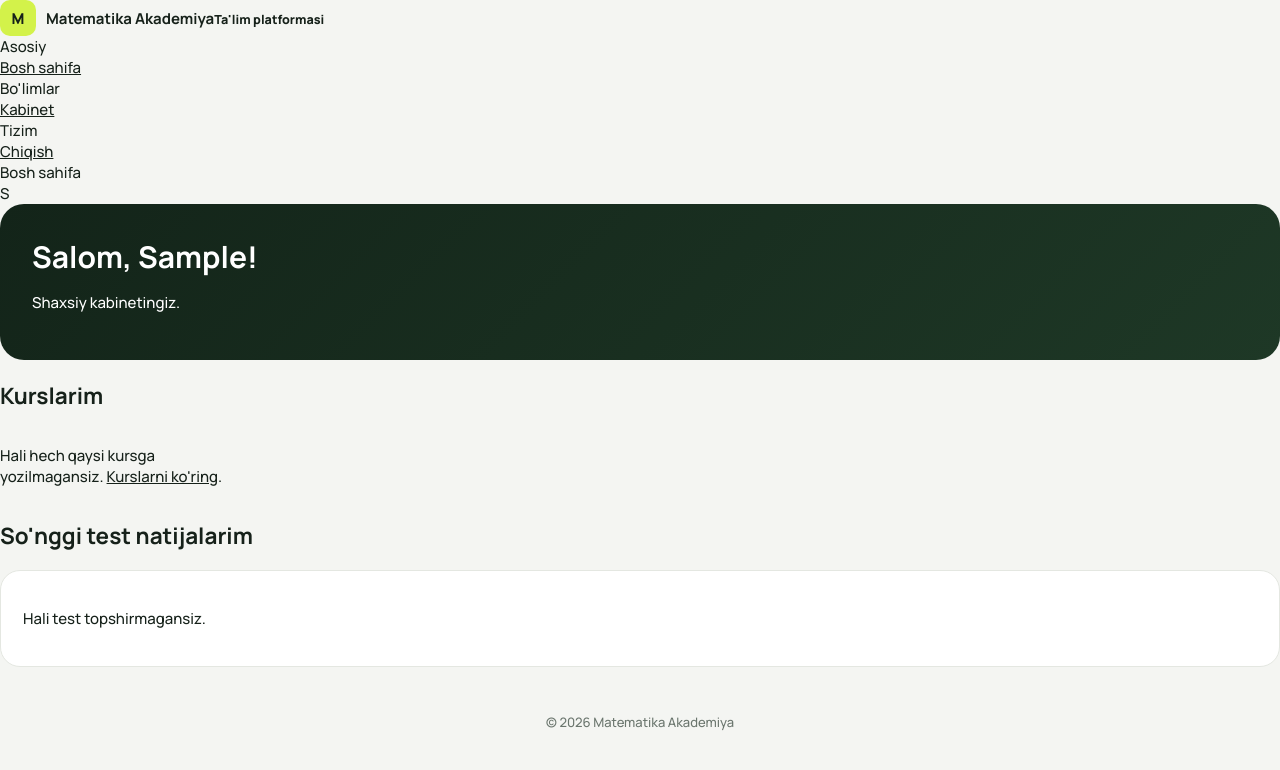
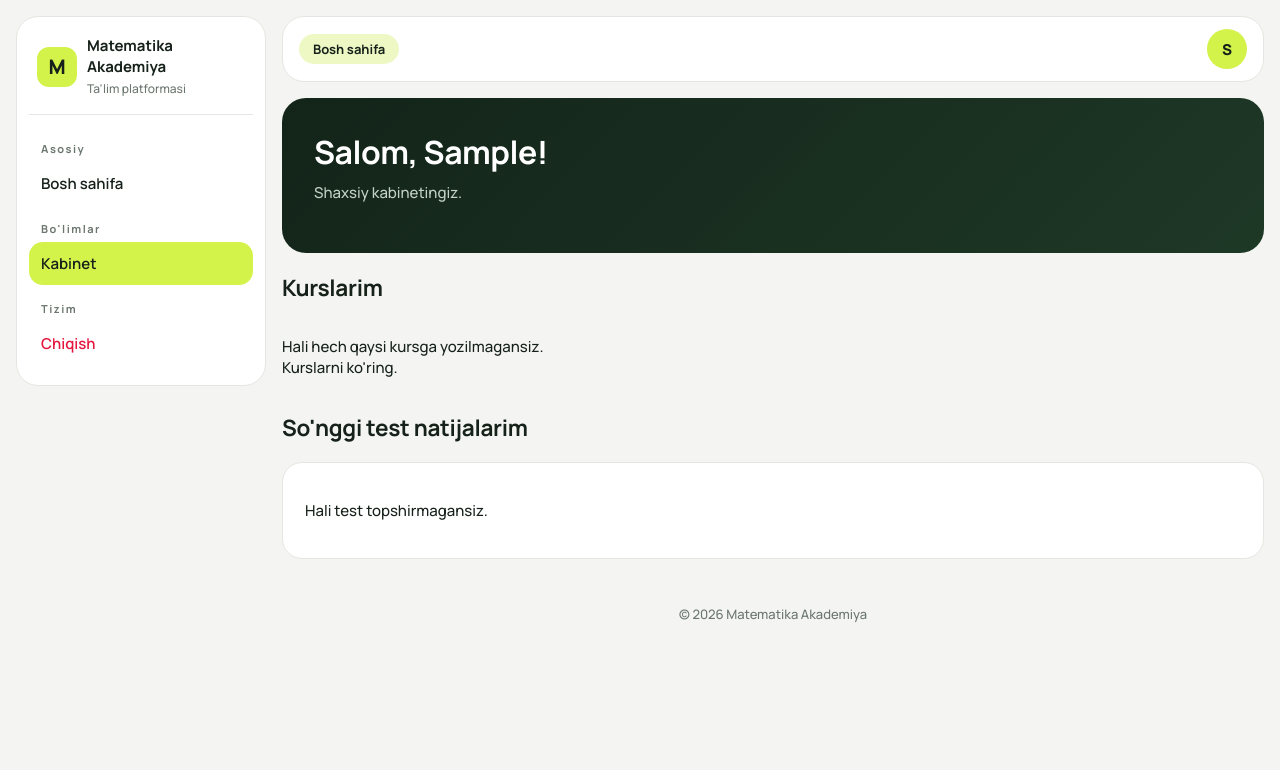
Before and after one commit to rahimjonovabdullo/matematika-akademiya, a Django app: page /kabinet/ in a window 1280 px wide. Shown: the top 770 px of the page. Run offline with Django 5.2, Linux system fonts and the light colour scheme; the visitor is signed in with stand-in values (Sample User, id 1); data that the repository does not hold is empty.

Commit message:
Add new CSS variables and update styles

```diff
--- a/academy/static/academy/style.css
+++ b/academy/static/academy/style.css
@@ -1,21 +1,35 @@
-:root{--bg:#f4f5f2;--card:#fff;--ink:#16211a;--mute:#6b766e;--line:#e4e7e1;--lime:#d3f24a;--limeink:#16211a;--hero:#16281d;--red:#e5173f}
+:root{--bg:#f4f5f2;--card:#fff;--ink:#16211a;--mute:#6b766e;--line:#e4e7e1;--lime:#d3f24a;--limeink:#16211a;--hero:#16281d;--red:#e5173f;--sel:#eef8c4}
 *{box-sizing:border-box}
-body{margin:0;background:var(--bg);color:var(--ink);font-family:Manrope,system-ui,sans-serif;font-size:15px}
-a{color:inherit}
-.wrap{max-width:1100px;margin:0 auto;padding:20px}
-.topbar{display:flex;justify-content:space-between;align-items:center;padding:16px 20px;background:var(--card);border-bottom:1px solid var(--line)}
-.brand{display:flex;gap:10px;align-items:center;font-weight:800;text-decoration:none}
-.logo{width:36px;height:36px;border-radius:10px;background:var(--lime);color:var(--limeink);display:grid;place-items:center;font-weight:800}
-.navlinks{display:flex;gap:8px;align-items:center}
-.navlinks a{padding:9px 14px;border-radius:99px;font-weight:600;text-decoration:none}
-.navlinks a.on,.navlinks .btn{background:var(--lime);color:var(--limeink)}
+body{margin:0;background:var(--bg);color:var(--ink);font-family:Manrope,system-ui,-apple-system,sans-serif;font-size:15px}
+a{color:inherit;text-decoration:none}
+.app{display:grid;grid-template-columns:250px 1fr;gap:16px;padding:16px;max-width:1400px;margin:auto}
+.side{background:var(--card);border:1px solid var(--line);border-radius:22px;padding:18px 12px;position:sticky;top:16px;height:fit-content}
+.brand{display:flex;gap:10px;align-items:center;padding:0 8px 16px;border-bottom:1px solid var(--line);margin-bottom:12px}
+.logo{width:40px;height:40px;border-radius:12px;background:var(--lime);color:var(--limeink);display:grid;place-items:center;font-weight:800;font-size:20px;flex:none}
+.brand b{display:block}.brand small{color:var(--mute);font-size:12px}
+.grp{font-size:11px;letter-spacing:1.5px;color:var(--mute);padding:14px 12px 6px;font-weight:700}
+.nav{display:flex;gap:10px;align-items:center;width:100%;text-align:left;padding:11px 12px;border-radius:14px;font-weight:600;margin-bottom:2px}
+.nav.on{background:var(--lime);color:var(--limeink)}
+.nav:not(.on):hover{background:var(--bg)}
+.nav.out{color:var(--red)}
+.main{min-width:0}
+.top{background:var(--card);border:1px solid var(--line);border-radius:22px;padding:12px 16px;display:flex;justify-content:space-between;align-items:center;margin-bottom:16px}
+.crumb{background:var(--sel);padding:6px 14px;border-radius:99px;font-weight:700;font-size:13px}
+.av{width:40px;height:40px;border-radius:50%;background:var(--lime);color:var(--limeink);display:grid;place-items:center;font-weight:800}
+.hero{background:linear-gradient(135deg,#132419,#1e3826);color:#fff;border-radius:24px;padding:32px;margin-bottom:16px}
+.hero h1{margin:0 0 8px;font-size:32px;letter-spacing:-0.5px}
+.hero p{color:#c3d1c6;margin:0 0 18px}
+.chips{display:flex;gap:8px;flex-wrap:wrap;margin-bottom:16px}
+.chip{background:#ffffff18;padding:6px 12px;border-radius:99px;font-size:13px;font-weight:600}
+.chip.l{background:var(--lime);color:var(--limeink)}
 .card{background:var(--card);border:1px solid var(--line);border-radius:20px;padding:22px;margin-bottom:16px}
-.hero{background:linear-gradient(135deg,#132419,#1e3826);color:#fff;border-radius:24px;padding:32px;margin-bottom:20px}
-.hero h1{margin:0 0 8px}
 .grid{display:grid;grid-template-columns:repeat(auto-fill,minmax(240px,1fr));gap:16px}
-.pill{background:#eef8c4;padding:3px 10px;border-radius:99px;font-size:12px;font-weight:700}
-.btn{display:inline-block;background:var(--lime);color:var(--limeink);padding:10px 18px;border-radius:99px;font-weight:700;text-decoration:none;border:0;font:inherit;cursor:pointer}
+.stats{display:grid;grid-template-columns:repeat(4,1fr);gap:16px;margin-bottom:16px}
+.stat b{font-size:28px;display:block}.stat span{color:var(--mute);font-size:12px;font-weight:700;letter-spacing:1px}
+.pill{background:var(--sel);padding:3px 10px;border-radius:99px;font-size:12px;font-weight:700}
+.btn{display:inline-flex;align-items:center;gap:8px;background:var(--lime);color:var(--limeink);padding:10px 18px;border-radius:99px;font-weight:700;border:0;font:inherit;cursor:pointer}
 .btn.ghost{background:transparent;border:1.5px solid var(--line)}
+.btn.dark{background:var(--hero);color:#fff}
 .btn.danger{background:var(--red);color:#fff}
 .msg{padding:12px 16px;border-radius:12px;margin-bottom:14px;font-weight:600}
 .msg.success{background:#dff5e5;color:#12401f}
@@ -26,8 +40,17 @@ label{display:block;font-weight:700;margin:12px 0 6px}
 .bar{height:10px;background:var(--line);border-radius:99px;overflow:hidden;margin-top:6px}
 .bar i{display:block;height:100%;background:var(--lime)}
 .opt{display:block;border:1.5px solid var(--line);border-radius:12px;padding:12px 14px;margin-top:8px;cursor:pointer}
-.opt.ok{border-color:#2e9b4f;background:#dff5e5}
-.opt.bad{border-color:var(--red);background:#fde8ec}
+.opt:has(input:checked){border-color:var(--ink);background:var(--sel)}
 .footer{text-align:center;color:var(--mute);padding:30px;font-size:13px}
 .row{display:flex;justify-content:space-between;align-items:center;gap:12px;padding:14px 0;border-top:1px solid var(--line)}
 .row:first-child{border-top:0}
+.sr{display:flex;justify-content:space-between;align-items:center;color:var(--mute)}
+h1,h2{letter-spacing:-0.3px}
+@media (max-width:900px){
+ .app{grid-template-columns:1fr}
+ .side{position:static;display:flex;overflow-x:auto;gap:4px;padding:10px}
+ .brand,.grp{display:none}
+ .nav{white-space:nowrap;width:auto}
+ .stats{grid-template-columns:1fr 1fr}
+ .hero{padding:22px}.hero h1{font-size:26px}
+}
```
